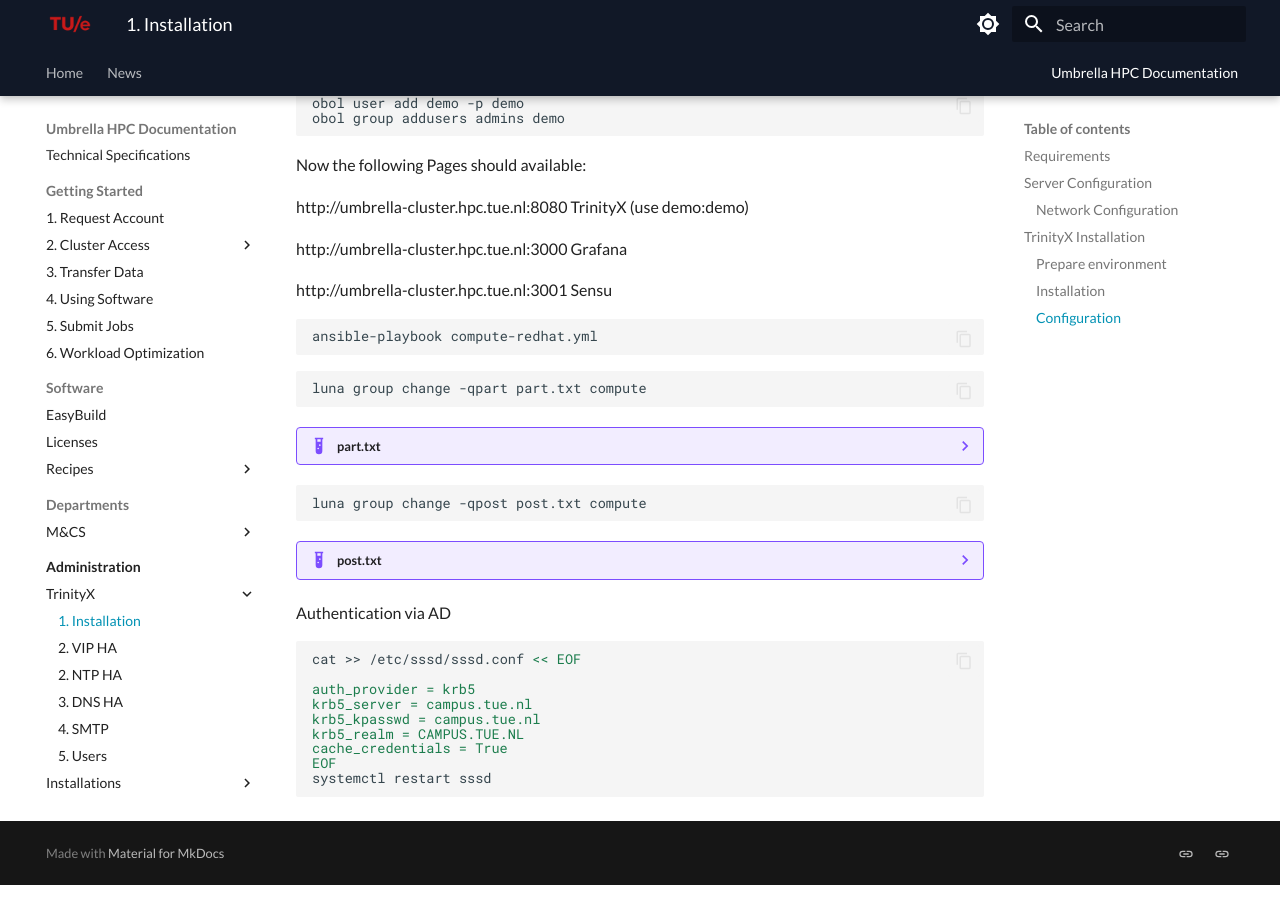
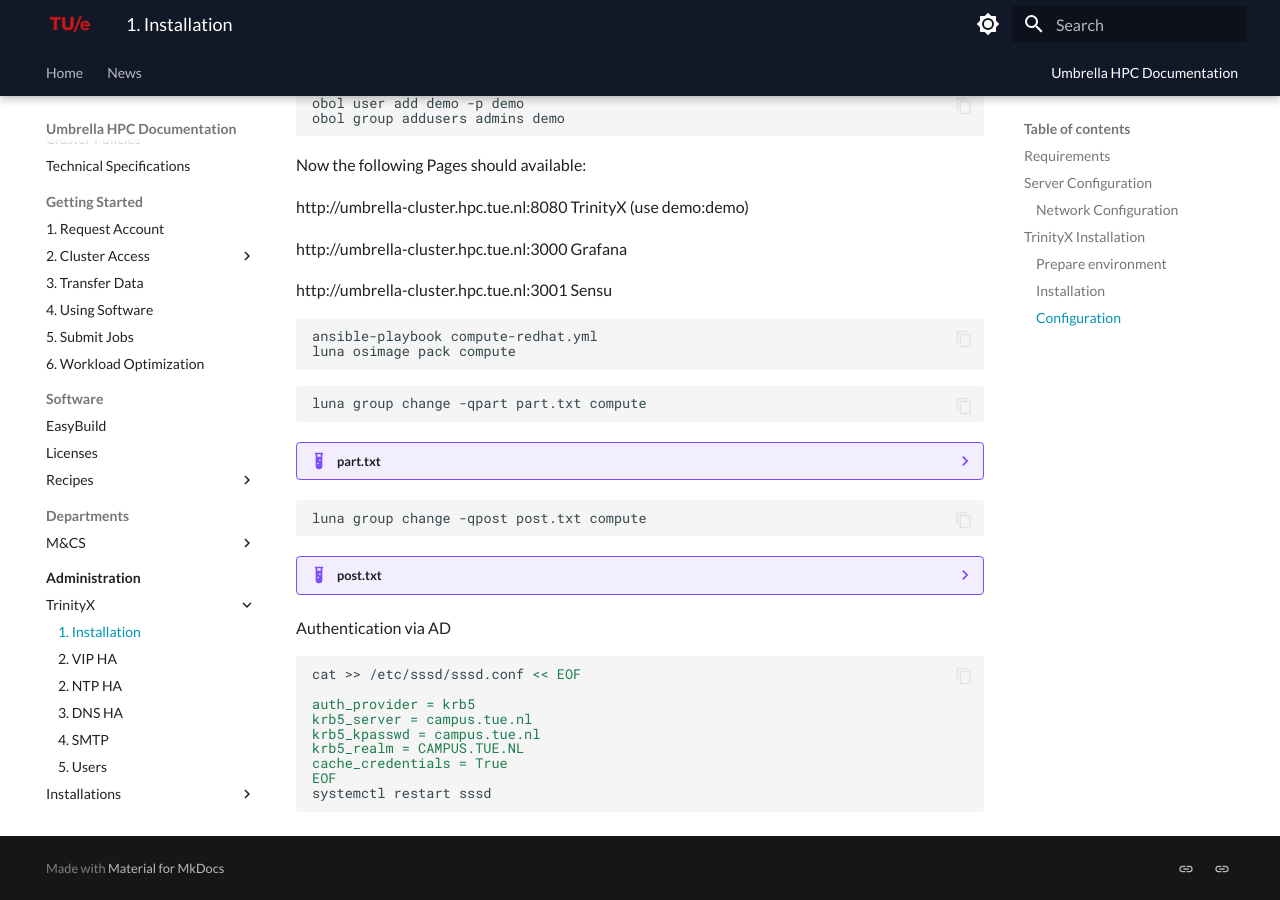
Before and after one commit to gferhpc/supercomputing.tue.nl, an MkDocs documentation site: the page built from pages/documentation/administration/trinityx/installation.md, in a window 1280 px wide and 900 px high, scrolled down 2141 px. Built offline with MkDocs 1.6.1 and Material for MkDocs 9.7.7, drawn with Linux system fonts in a browser that asks for light colours.

Commit message:
Update installation.md

````diff
--- a/pages/documentation/administration/trinityx/installation.md
+++ b/pages/documentation/administration/trinityx/installation.md
@@ -140,6 +140,7 @@
 
 ```shell
 ansible-playbook compute-redhat.yml
+luna osimage pack compute
 ```
 
 ```shell
````
